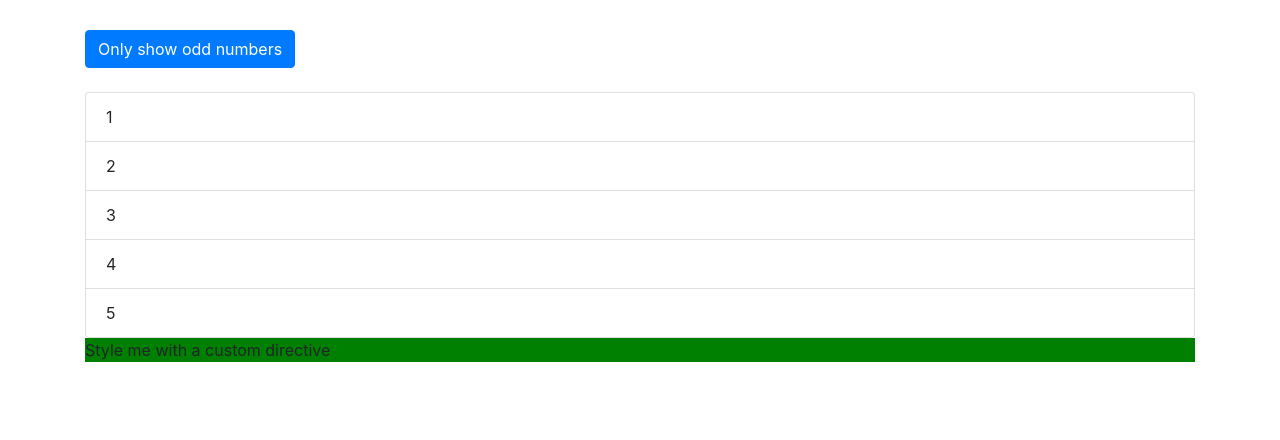
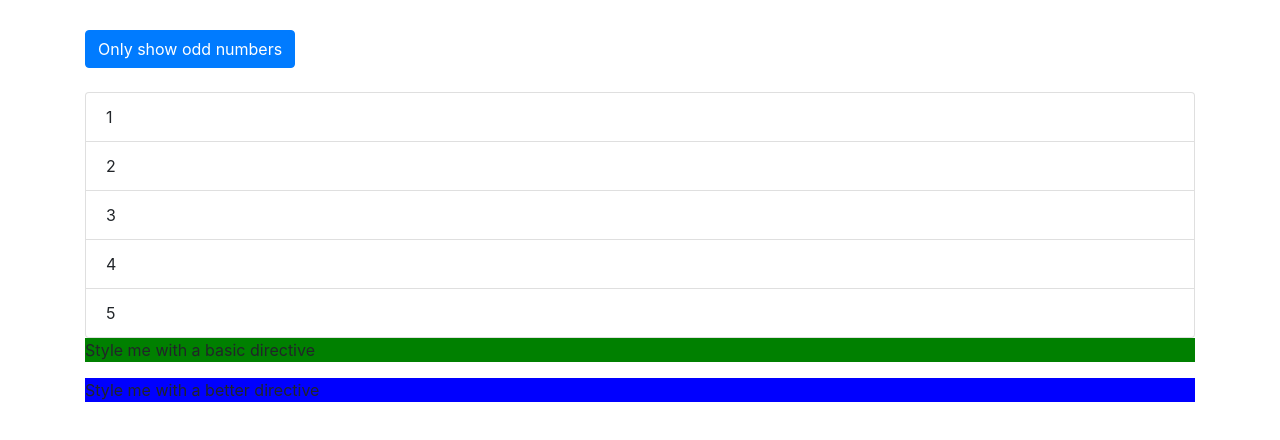
Before and after one commit to lesiak/abgular_udemy_maximilian_schwarzmuller, an Angular app in the folder app2-directives/: page / in a window 1280 px wide. Shown: the top 440 px of the page. Built offline with nearby package versions, Linux system fonts and the light colour scheme.

Commit message:
[APP2] Renderer2 to manipulate DOM in a directive

```diff
--- a/app2-directives/src/app/app.component.html
+++ b/app2-directives/src/app/app.component.html
@@ -17,7 +17,8 @@
   </div>
   <div class="row">
     <div class="col-sm-12">
-      <p appBasicHighlight>Style me with a custom directive</p>
+      <p appBasicHighlight>Style me with a basic directive</p>
+      <p appBetterHighlight>Style me with a better directive</p>
     </div>
   </div>
 </div>
--- a/app2-directives/src/app/better-highlight/better-highlight.directive.ts
+++ b/app2-directives/src/app/better-highlight/better-highlight.directive.ts
@@ -1,10 +1,15 @@
-import { Directive } from '@angular/core';
+import {Directive, ElementRef, OnInit, Renderer2} from '@angular/core';
 
 @Directive({
   selector: '[appBetterHighlight]'
 })
-export class BetterHighlightDirective {
+export class BetterHighlightDirective implements OnInit {
 
-  constructor() { }
+  constructor(private elRef: ElementRef, private renderer: Renderer2) {
+  }
+
+  ngOnInit(): void {
+    this.renderer.setStyle(this.elRef.nativeElement, 'backgroundColor', 'blue');
+  }
 
 }
```
